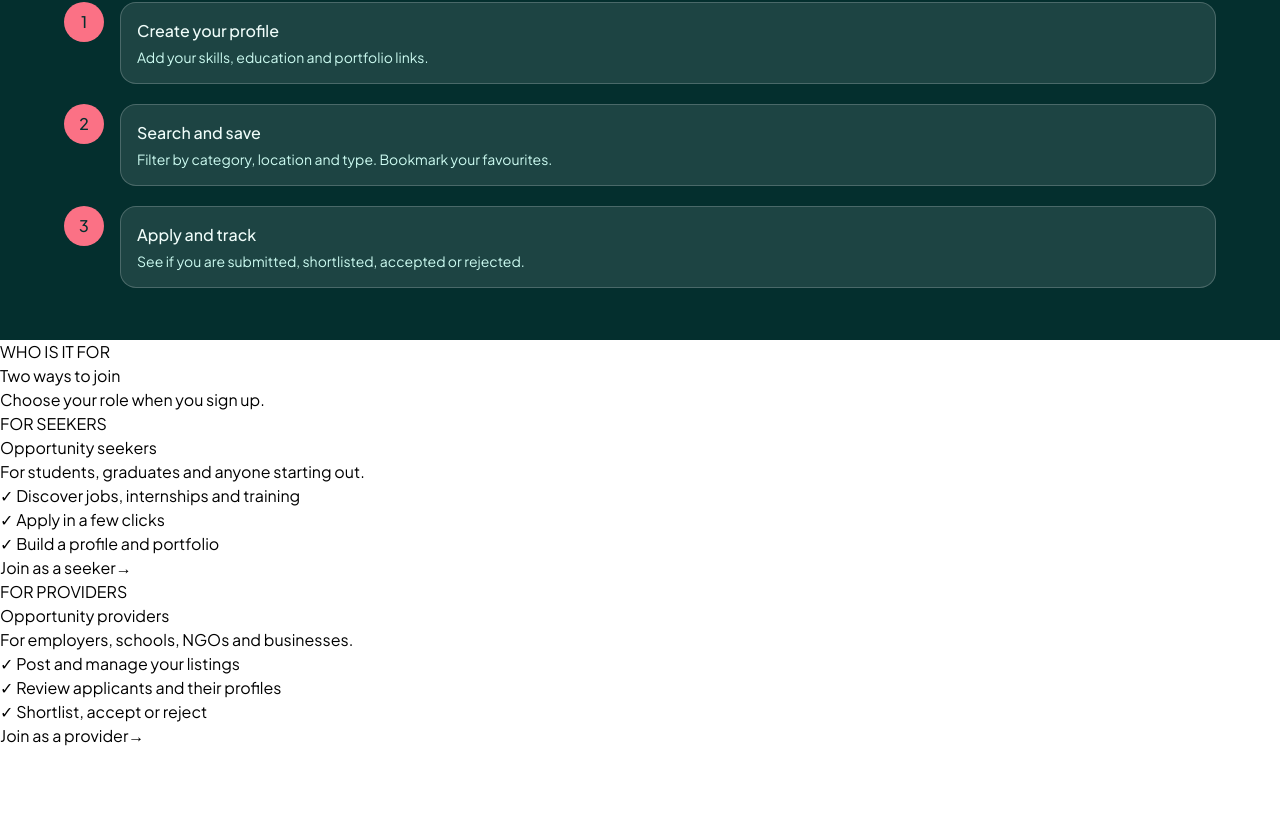
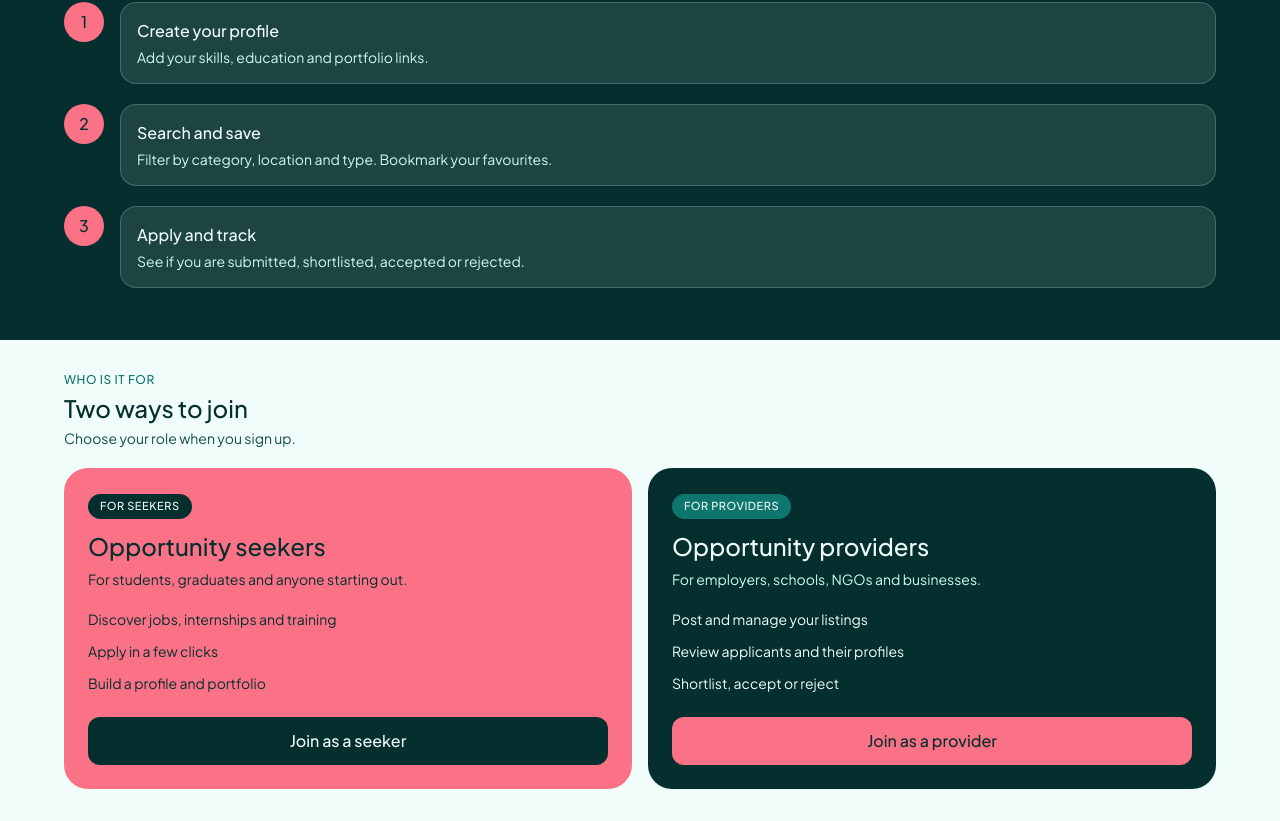
Before and after one commit to sabihaalalji/pathly, a React (Vite) app: page / in a window 1280 px wide. Shown: the part 1194-2015 px from the top of the page. Before the commit the page ends 1942 px from the top, so only its background shows below. Built offline with nearby package versions, Linux system fonts and the light colour scheme.

Commit message:
Style- roles

```diff
--- a/src/pages/Home.jsx
+++ b/src/pages/Home.jsx
@@ -117,39 +117,37 @@ export default function Home() {
   </div>
 </section>
 
-<section>
-  <p>WHO IS IT FOR</p>
-  <h2>Two ways to join</h2>
-  <p>Choose your role when you sign up.</p>
+<section className="bg-[#F0FDFA] px-5 md:px-16 py-8">
+  <p className="text-xs font-medium tracking-wider text-[#0F766E]">WHO IS IT FOR</p>
+  <h2 className="mt-1 text-2xl font-medium text-[#042F2E]">Two ways to join</h2>
+  <p className="mt-1 text-sm text-[#134E4A]">Choose your role when you sign up.</p>
 
-  <div>
-    <div>
-      <span>FOR SEEKERS</span>
-      <h3>Opportunity seekers</h3>
-      <p>For students, graduates and anyone starting out.</p>
+  <div className="mt-5 grid gap-4 md:grid-cols-2">
+    <div className="rounded-3xl p-6 bg-[#FB7185] text-[#042F2E]">
+      <span className="inline-block text-[11px] font-medium tracking-wider px-3 py-1 rounded-full bg-[#042F2E] text-[#F0FDFA]">FOR SEEKERS</span>
+      <h3 className="mt-3 text-2xl font-medium leading-tight">Opportunity seekers</h3>
+      <p className="mt-2 text-sm">For students, graduates and anyone starting out.</p>
 
-      <div><span>✓</span> Discover jobs, internships and training</div>
-      <div><span>✓</span> Apply in a few clicks</div>
-      <div><span>✓</span> Build a profile and portfolio</div>
+      <div className="mt-5 text-sm">Discover jobs, internships and training</div>
+      <div className="mt-3 text-sm">Apply in a few clicks</div>
+      <div className="mt-3 text-sm">Build a profile and portfolio</div>
 
-      <button>
-        <span>Join as a seeker</span>
-        <span>→</span>
+      <button className="mt-6 w-full rounded-xl py-3 text-base font-medium bg-[#042F2E] text-[#F0FDFA]">
+        Join as a seeker
       </button>
     </div>
 
-    <div>
-      <span>FOR PROVIDERS</span>
-      <h3>Opportunity providers</h3>
-      <p>For employers, schools, NGOs and businesses.</p>
+    <div className="rounded-3xl p-6 bg-[#042F2E] text-[#F0FDFA]">
+      <span className="inline-block text-[11px] font-medium tracking-wider px-3 py-1 rounded-full bg-[#0F766E] text-[#F0FDFA]">FOR PROVIDERS</span>
+      <h3 className="mt-3 text-2xl font-medium leading-tight">Opportunity providers</h3>
+      <p className="mt-2 text-sm text-[#CCFBF1]">For employers, schools, NGOs and businesses.</p>
 
-      <div><span>✓</span> Post and manage your listings</div>
-      <div><span>✓</span> Review applicants and their profiles</div>
-      <div><span>✓</span> Shortlist, accept or reject</div>
+      <div className="mt-5 text-sm">Post and manage your listings</div>
+      <div className="mt-3 text-sm">Review applicants and their profiles</div>
+      <div className="mt-3 text-sm">Shortlist, accept or reject</div>
 
-      <button>
-        <span>Join as a provider</span>
-        <span>→</span>
+      <button className="mt-6 w-full rounded-xl py-3 text-base font-medium bg-[#FB7185] text-[#042F2E]">
+        Join as a provider
       </button>
     </div>
   </div>
```
